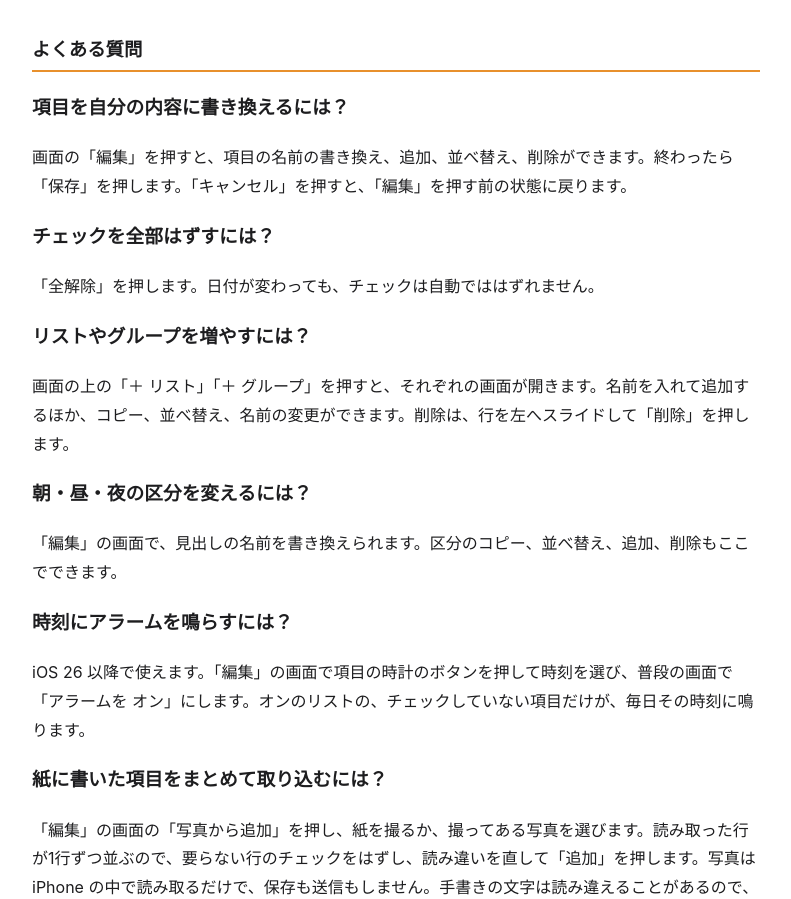
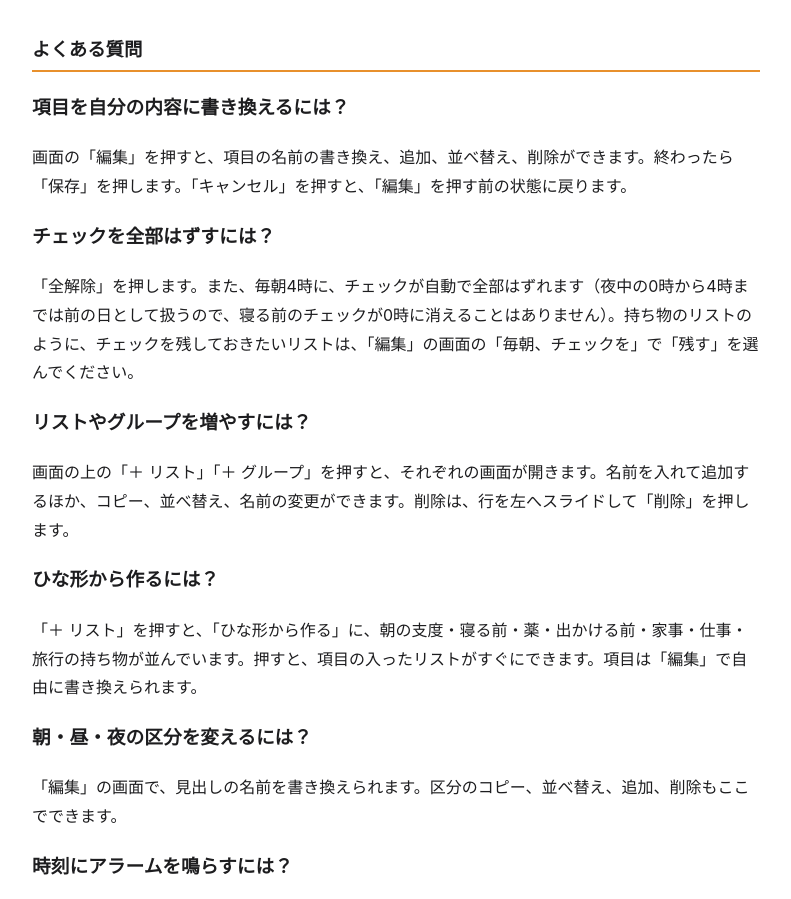
Before and after one commit to gekimax2000/schedule, a plain HTML site: page dailycheck/support.html in a window 1280 px wide. Shown: the part 187-1086 px from the top of the page, without its empty margins (244-1035 px from the left). Drawn offline with Linux system fonts and the light colour scheme.

Commit message:
チェック表のサポートページに、毎朝4時の全解除とひな形の説明を足す

```diff
--- a/dailycheck/support.html
+++ b/dailycheck/support.html
@@ -18,10 +18,13 @@
 <p>画面の「編集」を押すと、項目の名前の書き換え、追加、並べ替え、削除ができます。終わったら「保存」を押します。「キャンセル」を押すと、「編集」を押す前の状態に戻ります。</p>
 
 <h3>チェックを全部はずすには？</h3>
-<p>「全解除」を押します。日付が変わっても、チェックは自動でははずれません。</p>
+<p>「全解除」を押します。また、毎朝4時に、チェックが自動で全部はずれます（夜中の0時から4時までは前の日として扱うので、寝る前のチェックが0時に消えることはありません）。持ち物のリストのように、チェックを残しておきたいリストは、「編集」の画面の「毎朝、チェックを」で「残す」を選んでください。</p>
 
 <h3>リストやグループを増やすには？</h3>
 <p>画面の上の「＋ リスト」「＋ グループ」を押すと、それぞれの画面が開きます。名前を入れて追加するほか、コピー、並べ替え、名前の変更ができます。削除は、行を左へスライドして「削除」を押します。</p>
+
+<h3>ひな形から作るには？</h3>
+<p>「＋ リスト」を押すと、「ひな形から作る」に、朝の支度・寝る前・薬・出かける前・家事・仕事・旅行の持ち物が並んでいます。押すと、項目の入ったリストがすぐにできます。項目は「編集」で自由に書き換えられます。</p>
 
 <h3>朝・昼・夜の区分を変えるには？</h3>
 <p>「編集」の画面で、見出しの名前を書き換えられます。区分のコピー、並べ替え、追加、削除もここでできます。</p>
```
